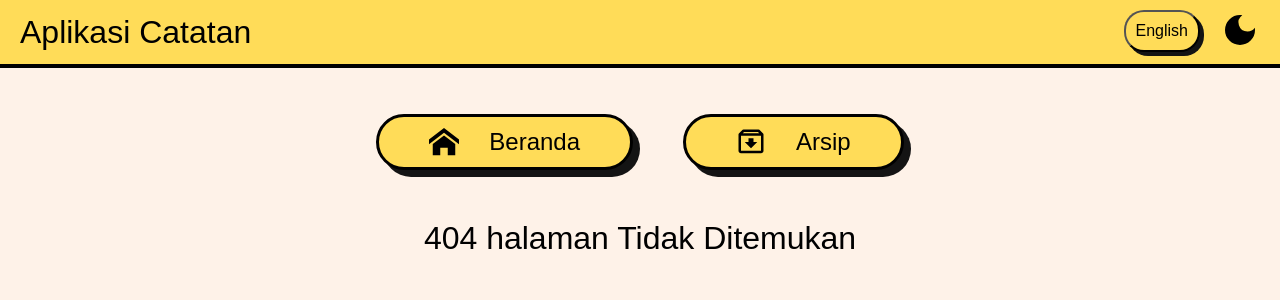
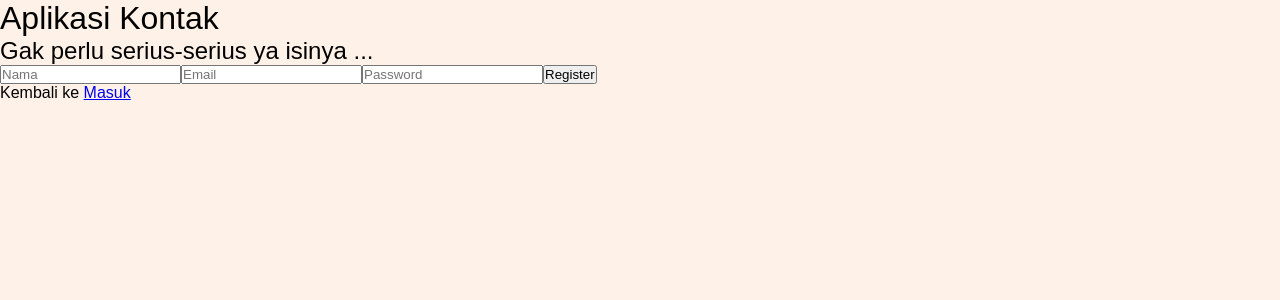
Before and after one commit to Alianama/react-intermediate-dicoding, a React (Vite) app: page /register in a window 1280 px wide. Before the commit this address had no page. Shown: the top 300 px of the page. Built offline with nearby package versions, Linux system fonts and the light colour scheme; a web font is replaced by a local one.

Commit message:
feat(login) login pAGE

```diff
--- a/src/App.jsx
+++ b/src/App.jsx
@@ -5,13 +5,20 @@ import NotesListArchive from "./pages/NotesListArchive";
 import NotesDetail from "./pages/NotesDetail";
 import Add from "./pages/AddNotes";
 import NotFound from "./pages/NotFound";
+import Login from "./pages/Login";
+import Register from "./pages/Register";
 import { Routes, Route } from "react-router-dom";
 import { Navigation } from "./components/Navigation";
 import LocaleContext from "./context/LocaleContext";
+import { getUserLogged, putAccessToken } from "./utils/network-data";
 
 function App() {
   const [locale, setLocale] = useState(localStorage.getItem("locale") || "id");
   const [theme, setTheme] = useState(localStorage.getItem("theme") || "light");
+  const [name, setName] = useState("");
+  const [authedUser, setAuthedUser] = useState(
+    localStorage.getItem("authedUser") || null
+  );
 
   const toggleLocale = () => {
     setLocale((prevLocale) => {
@@ -21,6 +28,15 @@ function App() {
     });
   };
 
+  async function onLoginSuccess({ accessToken }) {
+    putAccessToken(accessToken);
+    const { data } = await getUserLogged();
+
+    localStorage.setItem("authedUser", JSON.stringify(data));
+    setAuthedUser(data);
+    setName(data.name || "");
+  }
+
   const toggleTheme = () => {
     setTheme((prevTheme) => {
       const newTheme = prevTheme === "light" ? "dark" : "light";
@@ -29,21 +45,45 @@ function App() {
     });
   };
 
+  const logout = () => {
+    putAccessToken("");
+    localStorage.removeItem("authedUser");
+    setAuthedUser(null);
+  };
+
   const contextValue = useMemo(() => {
     return { locale, toggleLocale, theme, toggleTheme };
-  });
+  }, [locale, theme]);
 
   useEffect(() => {
-    const updateTheme = () => {
-      document.documentElement.setAttribute("data-theme", theme);
-    };
-    updateTheme();
+    document.documentElement.setAttribute("data-theme", theme);
   }, [theme]);
+
+  if (authedUser === null) {
+    return (
+      <LocaleContext.Provider value={contextValue}>
+        <div className="contact-app">
+          <header className="contact-app__header">
+            <h1>{locale === "id" ? "Aplikasi Kontak" : "Contact App"}</h1>
+          </header>
+          <main>
+            <Routes>
+              <Route
+                path="/*"
+                element={<Login loginSuccess={onLoginSuccess} />}
+              />
+              <Route path="/register" element={<Register />} />
+            </Routes>
+          </main>
+        </div>
+      </LocaleContext.Provider>
+    );
+  }
 
   return (
     <LocaleContext.Provider value={contextValue}>
       <div className="app-container">
-        <Header />
+        <Header name={name} logout={logout} />
         <Navigation />
         <main>
           <Routes>
@@ -51,7 +91,7 @@ function App() {
             <Route path="/archive" element={<NotesListArchive />} />
             <Route path="/detail/:id" element={<NotesDetail />} />
             <Route path="/add" element={<Add />} />
-            <Route path="*" element={<NotFound />} />{" "}
+            <Route path="*" element={<NotFound />} />
           </Routes>
         </main>
       </div>
--- a/src/components/Header.jsx
+++ b/src/components/Header.jsx
@@ -1,8 +1,9 @@
 import React, { useContext } from "react";
 import { MdDarkMode, MdLightMode } from "react-icons/md";
 import LocaleContext from "../context/LocaleContext";
+import PropTypes from "prop-types";
 
-function Header() {
+function Header({ logout, name }) {
   const { locale, toggleLocale, theme, toggleTheme } =
     useContext(LocaleContext);
   return (
@@ -21,9 +22,18 @@ function Header() {
             <MdLightMode size={40} />
           )}
         </div>
+        <h2>{name}</h2>
+        <button className="locale-btn" onClick={logout}>
+          Logout
+        </button>
       </div>
     </div>
   );
 }
 
+Header.propTypes = {
+  logout: PropTypes.func.isRequired,
+  name: PropTypes.string.isRequired,
+};
+
 export default Header;
--- a/src/components/InputLogin.jsx
+++ b/src/components/InputLogin.jsx
@@ -1,12 +1,20 @@
 import useInput from "../hooks/useInput";
+import PropTypes from "prop-types";
+
 function InputLogin({ onLogin }) {
   const [email, onEmailChange] = useInput("");
   const [password, onPasswordChange] = useInput("");
 
+  function handleSubmitLogin(event) {
+    event.preventDefault();
+    onLogin({ email, password });
+  }
+
   return (
-    <div className="input-login">
+    <form onSubmit={handleSubmitLogin} className="input-login">
       <label htmlFor="email">Email</label>
       <input type="email" id="email" value={email} onChange={onEmailChange} />
+
       <label htmlFor="password">Password</label>
       <input
         type="password"
@@ -14,9 +22,14 @@ function InputLogin({ onLogin }) {
         value={password}
         onChange={onPasswordChange}
       />
-      <button onClick={onLogin({ email, password })}></button>
-    </div>
+
+      <button type="submit">Login</button>
+    </form>
   );
 }
 
+InputLogin.propTypes = {
+  onLogin: PropTypes.func.isRequired,
+};
+
 export default InputLogin;
--- /dev/null
+++ b/src/components/InputRegister.jsx
@@ -0,0 +1,44 @@
+import useInput from "../hooks/useInput";
+import PropTypes from "prop-types";
+function InputRegister({ onRegister }) {
+  const [name, onNameChange] = useInput("");
+  const [email, onEmailChange] = useInput("");
+  const [password, onPasswordChange] = useInput("");
+
+  function onSubmitHandler(event) {
+    event.preventDefault();
+
+    onRegister({ name, email, password });
+  }
+
+  return (
+    <form onSubmit={onSubmitHandler} className="register-input">
+      <input
+        type="text"
+        placeholder="Nama"
+        value={name}
+        onChange={onNameChange}
+      />
+      <input
+        type="email"
+        placeholder="Email"
+        value={email}
+        onChange={onEmailChange}
+      />
+      <input
+        type="password"
+        placeholder="Password"
+        autoComplete="current-password"
+        value={password}
+        onChange={onPasswordChange}
+      />
+      <button>Register</button>
+    </form>
+  );
+}
+
+InputRegister.prototype = {
+  onRegister: PropTypes.func.isRequired,
+};
+
+export default InputRegister;
--- a/src/context/LoadingContext.jsx
+++ /dev/null
@@ -1,5 +0,0 @@
-import React from "react";
-
-const LoadingContext = React.createContext();
-
-export default LoadingContext;
--- a/src/pages/Login.jsx
+++ b/src/pages/Login.jsx
@@ -1,12 +1,41 @@
-import React from "react";
+import React, { useContext } from "react";
 import InputLogin from "../components/InputLogin";
+import { login } from "../utils/network-data";
+import LocaleContext from "../context/LocaleContext";
+import { Link } from "react-router-dom";
+import PropTypes from "prop-types";
 
+function Login({ loginSuccess }) {
+  const { locale } = useContext(LocaleContext);
 
+  async function onLogin({ email, password }) {
+    const { error, data } = await login({ email, password });
 
-export default function Login() {
+    if (!error) {
+      loginSuccess(data);
+    }
+  }
   return (
-    <div>
+    <section>
+      <h2>
+        {locale === "id"
+          ? "Silakan masuk untuk melanjutkan"
+          : "Log in to continue"}
+      </h2>
+
       <InputLogin onLogin={onLogin} />
-    </div>
+      <p>
+        {locale === "id" ? "Belum Punya akun?" : "Not Have Account?"}
+        <Link to="/register">
+          {locale === "id" ? "Daftar Disini !" : "Register Here !"}
+        </Link>
+      </p>
+    </section>
   );
 }
+
+Login.prototype = {
+  loginSuccess: PropTypes.func.isRequired,
+};
+
+export default Login;
--- /dev/null
+++ b/src/pages/Register.jsx
@@ -0,0 +1,28 @@
+import React from "react";
+import { Link, useNavigate } from "react-router-dom";
+import InputRegister from "../components/InputRegister";
+import { register } from "../utils/network-data";
+
+function Register() {
+  const navigate = useNavigate();
+
+  async function onRegisterHandler(user) {
+    const { error } = await register(user);
+    console.log(error);
+    if (!error) {
+      navigate("/");
+    }
+  }
+
+  return (
+    <section className="register-page">
+      <h2>Gak perlu serius-serius ya isinya ...</h2>
+      <InputRegister onRegister={onRegisterHandler} />
+      <p>
+        Kembali ke <Link to="/">Masuk</Link>
+      </p>
+    </section>
+  );
+}
+
+export default Register;
```
